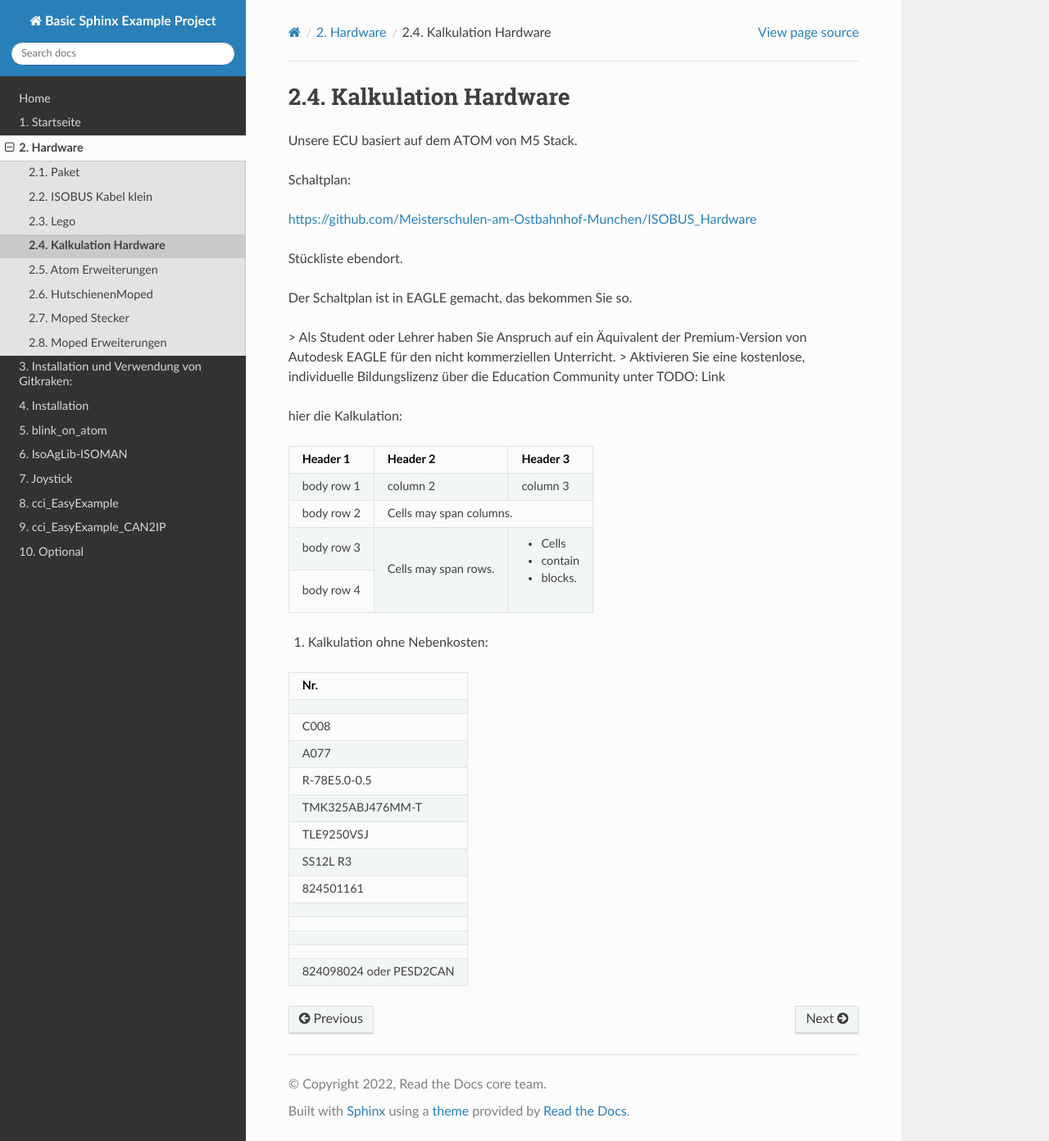
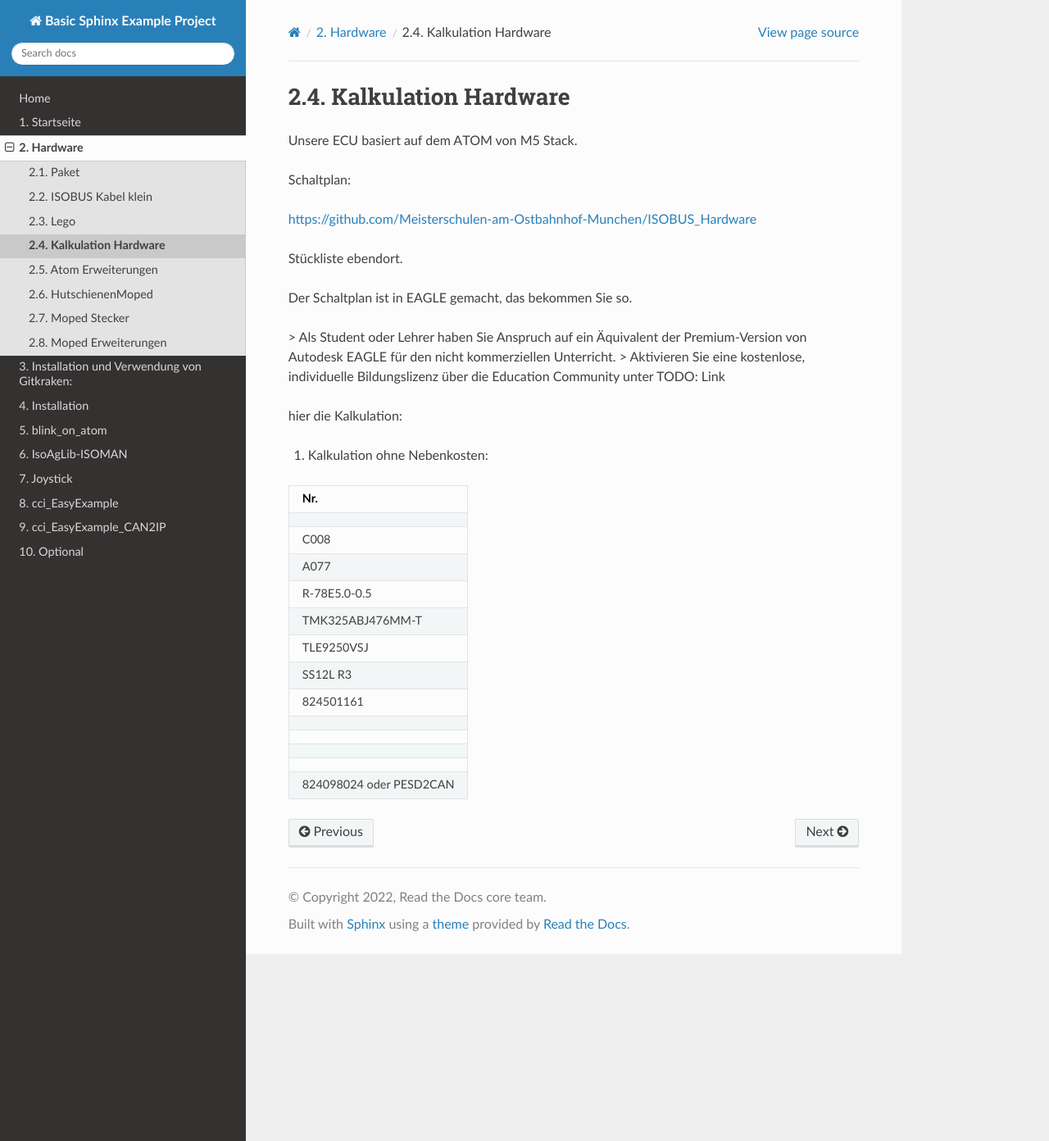
Before and after one commit to franz-ms-muc/Install-ISOBUS-Environment-docs, a Sphinx documentation site: the page built from docs/Kalkulation-Hardware.rst, in a window 1280 px wide and 1392 px high. Shown: the whole window at 82% size. Built offline with Sphinx 7.4.7 and the Read the Docs theme 2.0.0, drawn with Linux system fonts in a browser that asks for light colours.

Commit message:
Update Kalkulation-Hardware.rst

```diff
--- a/docs/Kalkulation-Hardware.rst
+++ b/docs/Kalkulation-Hardware.rst
@@ -17,18 +17,6 @@ TODO: Link
 
 hier die Kalkulation:
 
-
-+------------+------------+-----------+
-| Header 1   | Header 2   | Header 3  |
-+============+============+===========+
-| body row 1 | column 2   | column 3  |
-+------------+------------+-----------+
-| body row 2 | Cells may span columns.|
-+------------+------------+-----------+
-| body row 3 | Cells may  | - Cells   |
-+------------+ span rows. | - contain |
-| body row 4 |            | - blocks. |
-+------------+------------+-----------+
 
 1.  Kalkulation ohne Nebenkosten:
 
```
